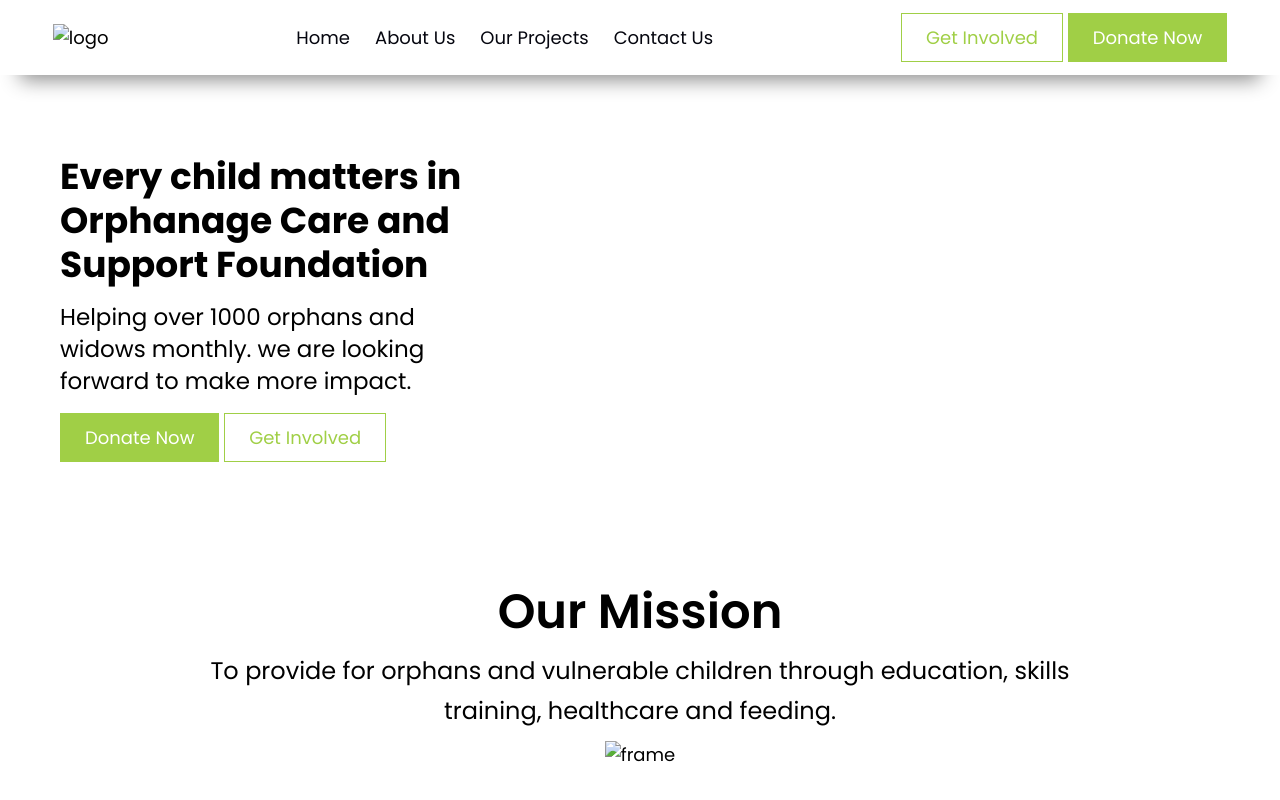
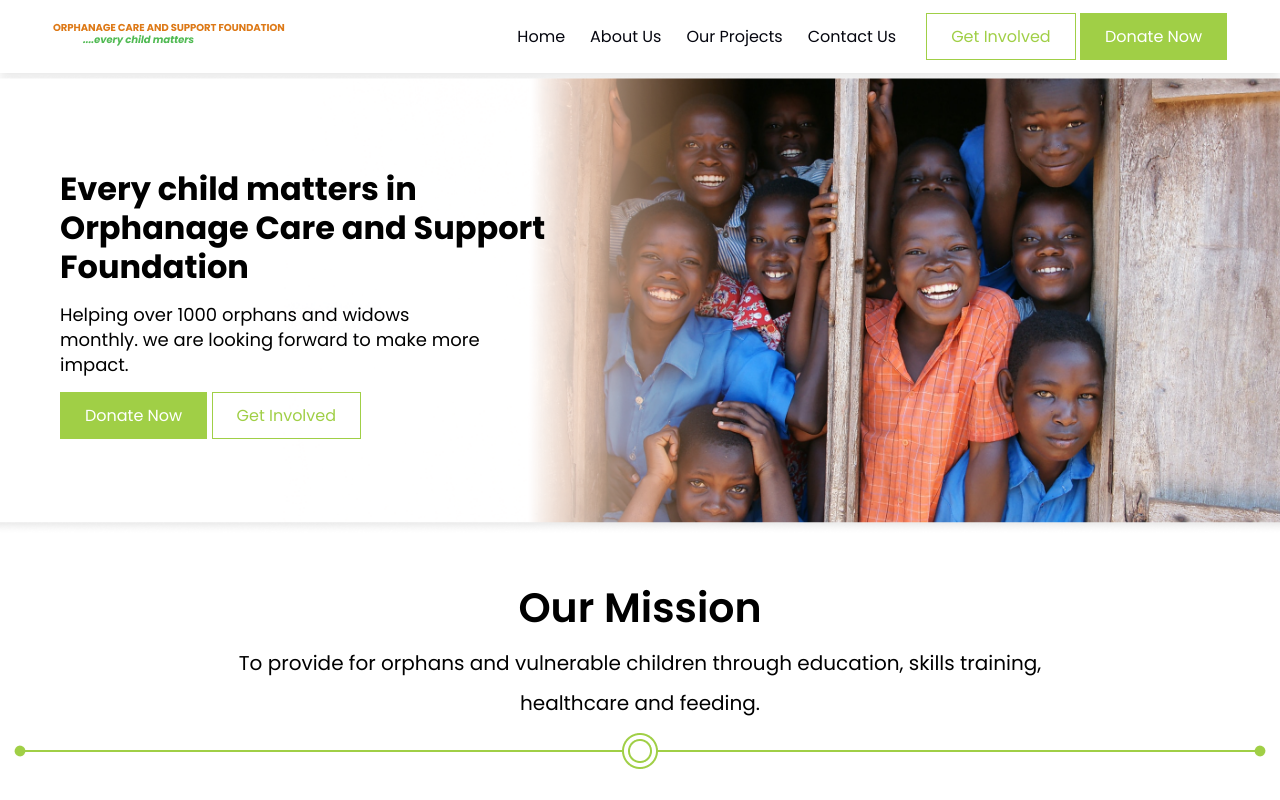
Before and after one commit to alabamustapha/ocsf, a website: page index.html in a window 1280 px wide. Shown: the top 800 px of the page. Drawn offline with Linux system fonts and the light colour scheme.

Commit message:
made corrections to the home page fonts and utilities

```diff
--- a/index.html
+++ b/index.html
@@ -19,6 +19,7 @@
             <div class="nav__logo">
                 <img src="./img/Group 1770.png" alt="logo">
             </div>
+            <div class="nav__main">
                 <ul class="nav__list">
                     <li>
                         <a href="#">Home</a>
@@ -36,6 +37,7 @@
                 <div class="nav__btns">
                     <button class="btn btn__nav">Get Involved</button>
                     <button class="btn btn__fill">Donate Now</button>
+                </div>
             </div>
         </div>
     </nav>
@@ -81,7 +83,7 @@
                 <div class="featured__carousel">
                     <div class="featured__modal">
                         <div>
-                            img
+                            <img src="./img/Rectangle 220.png" alt="kids">
                         </div>
                         <div class="featured__modal__briefings">
                             <h2>Orphans Free Project</h2>
--- a/sass/abstract/_variables.scss
+++ b/sass/abstract/_variables.scss
@@ -11,19 +11,19 @@ $default-font-family: 'Poppins', sans-serif;
 
 $default-mid-size: 20px;
 
-$default-font-size: 18px;
+$default-font-size: 16px;
 
 $default-mid-font: 16px;
 
 $default-sm-font: 14px;
 
-$h1-paragraph: 48px;
+$h1-paragraph: 41px;
 
-$h2-paragraph: 45px;
+$h2-paragraph: 40px;
 
-$h3-paragraph: 42px;
+$h3-paragraph: 38px;
 
-$h4-paragraph: 36px;
+$h4-paragraph: 32px;
 
 $font-style-normal: normal;
 
@@ -42,11 +42,11 @@ $font-weight-lg: 900;
 $bold: bold;
 
 // Box Shadow
-$shadow: rgba(0, 0, 0, 0.45) 0px 25px 20px -20px;
+$shadow: 0px 4px 10px rgba(0, 0, 0, 0.1);
 
 // Buttons
 $btn-color: #A0CF46;
 
-$btn-font-size: 18px;
+$btn-font-size: 16px;
 
 $btn-font-fam: 'Poppins', sans-serif;
--- a/sass/layout/_header.scss
+++ b/sass/layout/_header.scss
@@ -3,7 +3,7 @@ header {
     background-size: cover;
     background-position: center;
     background-repeat: no-repeat;
-    padding: 5rem 0;
+    padding: 6rem 0;
 }
 
 .header {
@@ -22,7 +22,7 @@ header {
         p {
             width: 426px;
             font-weight: $font-weight-sml;
-            font-size: 23px;
+            font-size: 18px;
             line-height: 139.5%;
         }
     }
--- a/sass/layout/_navigation.scss
+++ b/sass/layout/_navigation.scss
@@ -16,4 +16,11 @@ nav {
         gap: 25px;
         justify-content: space-around;
     }
+
+    &__main {
+        display: flex;
+        flex-direction: row;
+        align-items: center;
+        gap: 30px;
+    }
 }
--- a/sass/pages/_home.scss
+++ b/sass/pages/_home.scss
@@ -4,7 +4,7 @@
     display: flex;
     justify-content: center;
     align-items: center;
-    padding: 2.5rem 0;
+    padding: 3rem 0;
 
     &__briefing {
         display: flex;
@@ -24,7 +24,7 @@
         p {
             width: 897px;
             font-weight: $font-weight-sml;
-            font-size: 24px;
+            font-size: 20px;
             line-height: 40px;
         }
     }
@@ -33,6 +33,7 @@
 // Featured Projects
 .featured {
     padding: 7rem 0;
+    background-color: #F5F5F5;
 
     &__briefings {
         text-align: center;
```
Also changed, not shown: css/style.css, img/Group 1754.png (added), img/Group 1770.png (added), img/Rectangle 218.png (added), img/Rectangle 220.png (added). Lines whose indentation alone changed are shown as unchanged.
